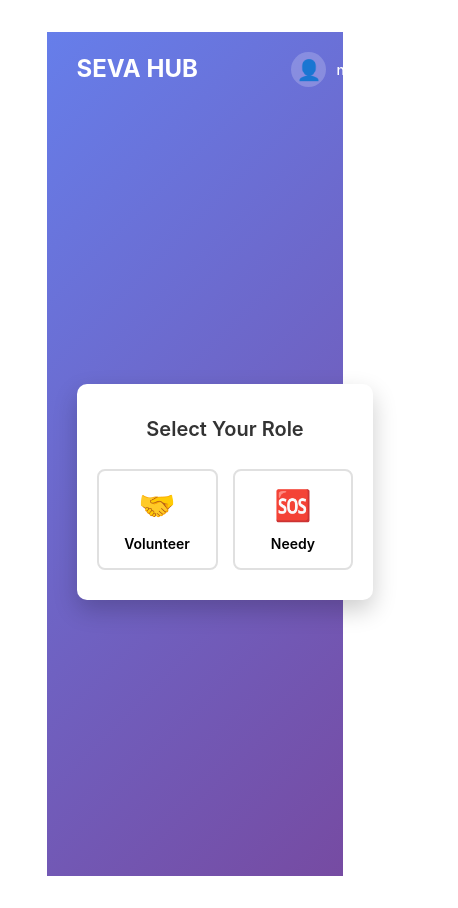
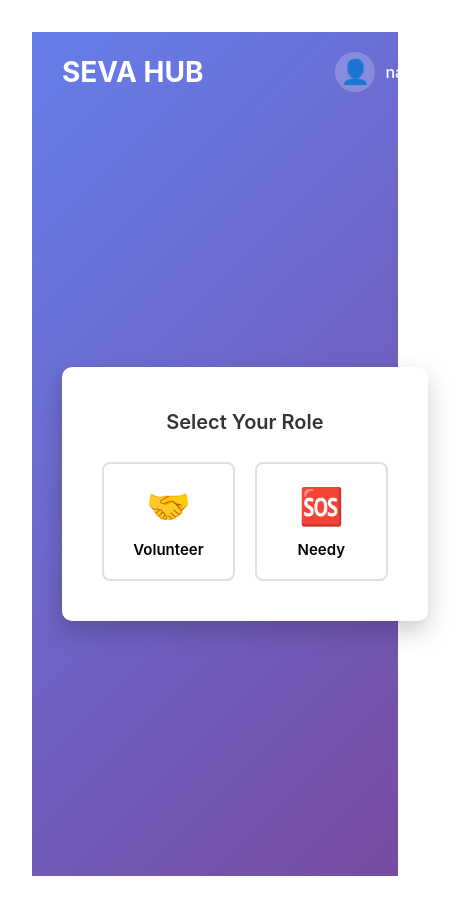
Before and after one commit to GuruPrasadM926/Crisis-Mitra-Mindsprint2k25, a React (Vite) app in the folder crisis-mitra/: page / in a window 390 px wide. Both pictures are taken after typing "name@example.com", "Sample123" into the empty fields and a click on the button "Login". Shown: the whole page, 458 px wide, since content can reach past the window. Built offline with nearby package versions, Linux system fonts and the light colour scheme.

Commit message:
tried fixing resolution of dashboard

```diff
--- a/crisis-mitra/src/Dashboard.css
+++ b/crisis-mitra/src/Dashboard.css
@@ -64,7 +64,7 @@
 
 .dashboard-content {
     width: 100%;
-    max-width: 600px;
+    max-width: 800px;
     background: white;
     border-radius: 10px;
     padding: 40px;
@@ -141,41 +141,3 @@
 .role-button.active .role-text {
     color: white;
 }
-
-@media (max-width: 768px) {
-    .dashboard-header h1 {
-        font-size: 24px;
-    }
-
-    .dashboard-content {
-        padding: 30px 20px;
-        max-width: 100%;
-    }
-
-    .user-name-small {
-        font-size: 14px;
-    }
-
-    .profile-icon-small {
-        width: 35px;
-        height: 35px;
-        font-size: 20px;
-    }
-
-    .role-button {
-        max-width: 150px;
-        padding: 16px;
-    }
-
-    .role-icon {
-        font-size: 30px;
-    }
-
-    .role-text {
-        font-size: 14px;
-    }
-
-    .role-container {
-        gap: 15px;
-    }
-}
```
